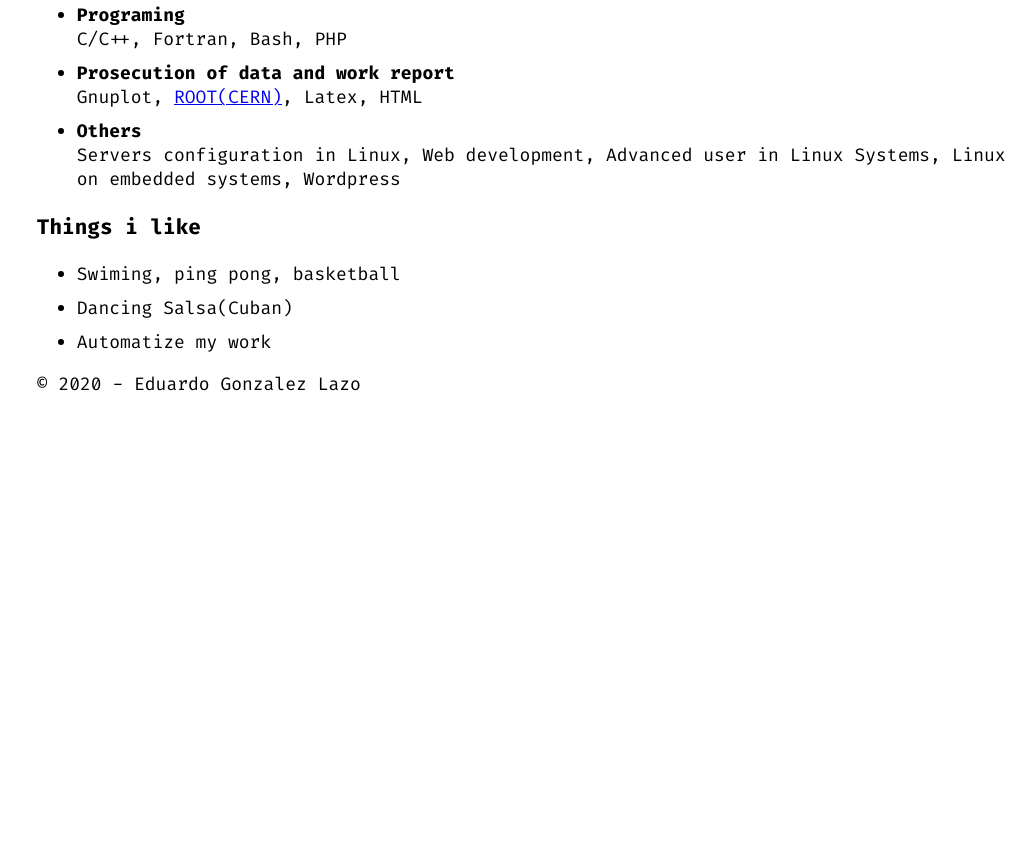
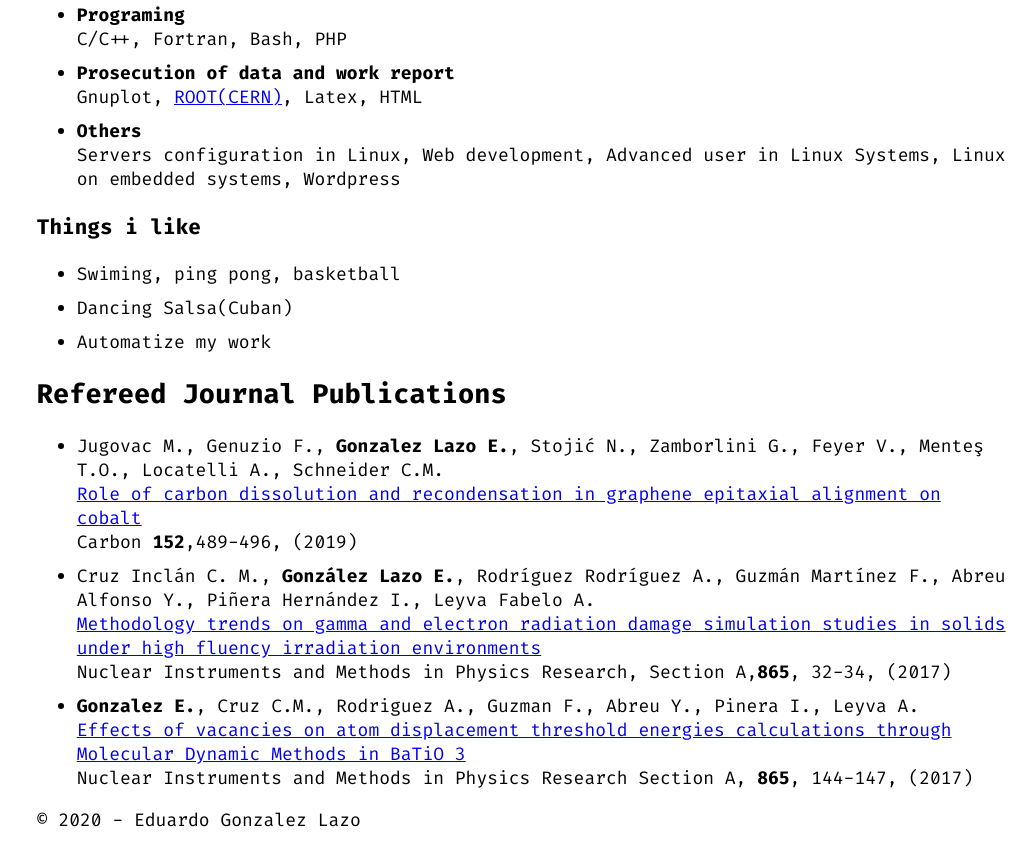
Before and after one commit to EddyTheCo/eddytheco.github.io, a plain HTML site: page index.html in a window 1280 px wide. Shown: the part 844-1710 px from the top of the page, without its empty margins (250-1280 px from the left). Before the commit the page ends 1276 px from the top, so only its background shows below. Drawn offline with Linux system fonts and the light colour scheme.

Commit message:
added articles

```diff
--- a/index.html
+++ b/index.html
@@ -160,6 +160,20 @@
             </ul>
 
         </section>
+	<section>
+		<h2>Refereed Journal Publications</h2>
+		<ul>
+			<li> Jugovac M., Genuzio F., <strong>Gonzalez Lazo E.</strong>, Stojić N., Zamborlini G., Feyer V., Menteş T.O., Locatelli A., Schneider C.M.
+				<br>
+				<a href="https://doi.org/10.1016/j.carbon.2019.06.033" target="_blank">Role of carbon dissolution and recondensation in graphene epitaxial alignment on cobalt</a><br>Carbon <strong>152</strong>,489-496, (2019)</li>
+			<li>Cruz Inclán C. M., <strong>González Lazo E.</strong>, Rodríguez Rodríguez A., Guzmán Martínez F., Abreu Alfonso Y., Piñera Hernández I., Leyva Fabelo A.
+                                <br>
+				<a href="https://doi.org/10.1016/j.nima.2017.01.019" target="_blank">Methodology trends on gamma and electron radiation damage simulation studies in solids under high fluency irradiation environments</a><br>Nuclear Instruments and Methods in Physics Research, Section A,<strong>865</strong>, 32-34, (2017)</li>
+			<li><strong>Gonzalez E.</strong>, Cruz C.M., Rodriguez A., Guzman F., Abreu Y., Pinera I., Leyva A.
+                                <br>
+				<a href="http://dx.doi.org/10.1016/j.nima.2016.07.056" target="_blank">Effects of vacancies on atom displacement threshold energies calculations through Molecular Dynamic Methods in BaTiO 3</a><br>Nuclear Instruments and Methods in Physics Research Section A, <strong>865</strong>, 144-147, (2017)</li>
+			</ul>
+		</section>
         <footer>
             <p>&copy; 2020 - Eduardo Gonzalez Lazo</p>
         </footer>
```
